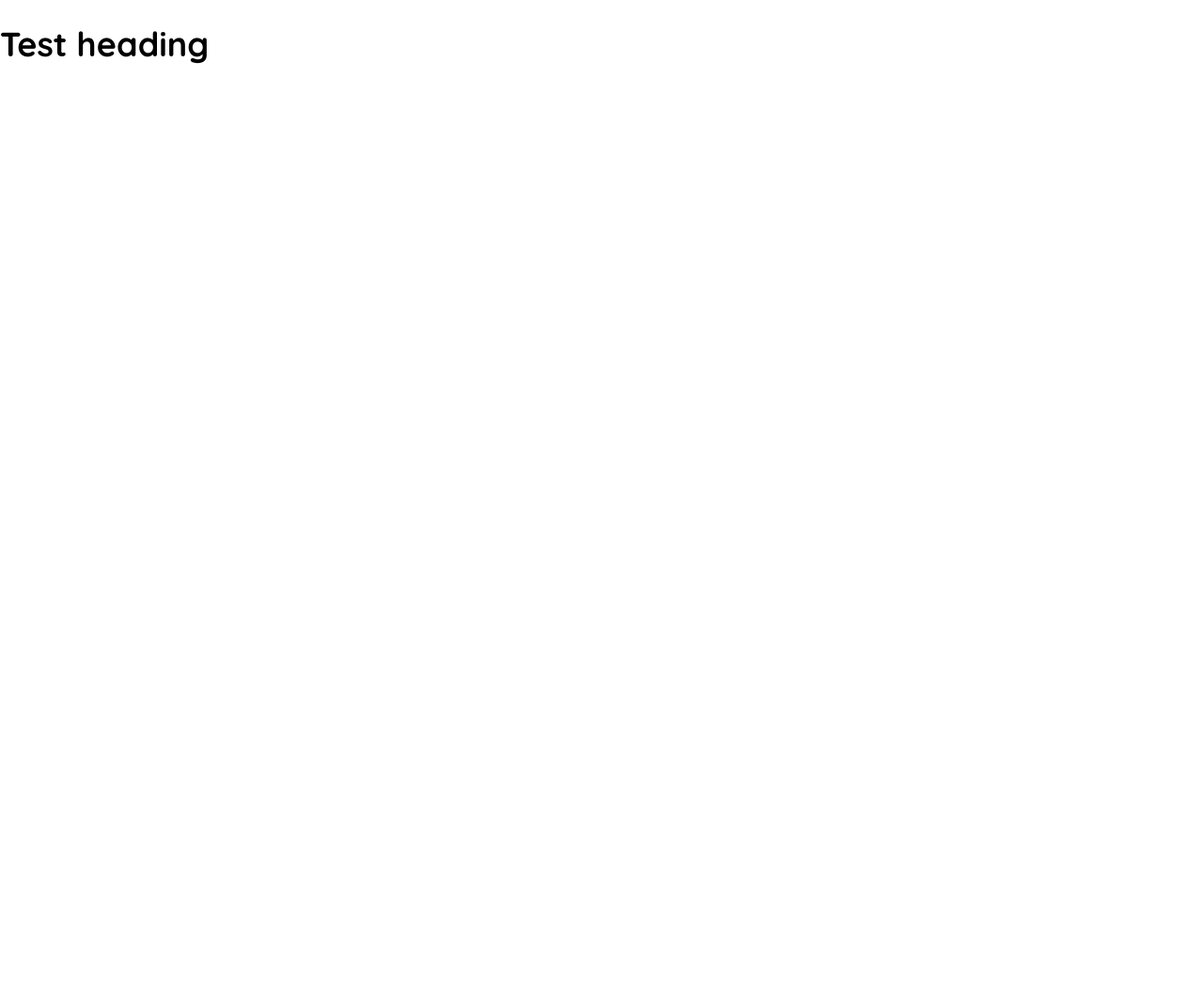
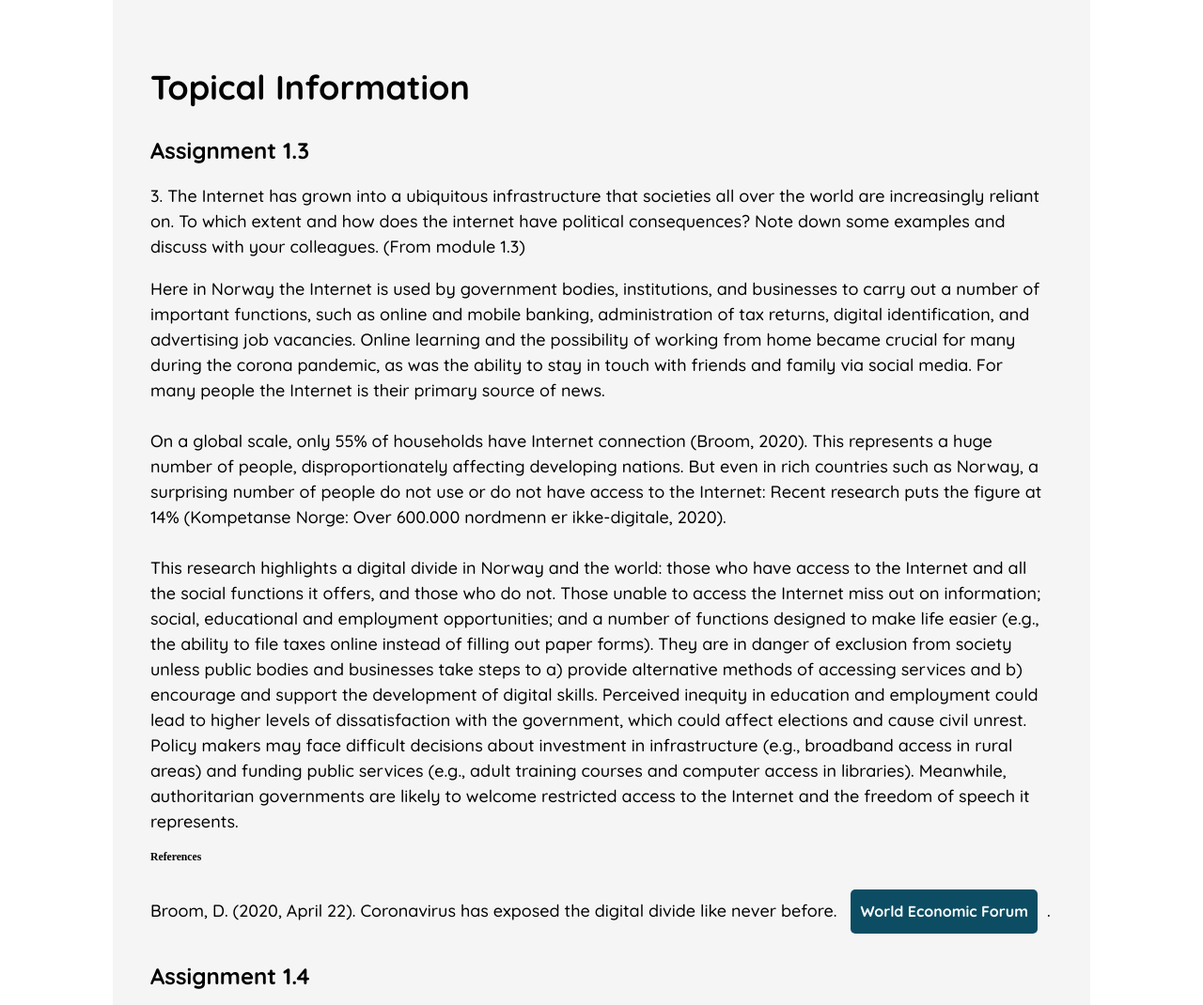
Before and after one commit to hakonem/DATA1200-Final-assignment, a plain HTML site: page pages/topical-information.html in a window 1280 px wide. Shown: the top 1070 px of the page at 94% size. Before the commit the page ends 800 px from the top, so only its background shows below. Drawn offline with Linux system fonts and the light colour scheme.

Commit message:
fylt inn på topical-information med overskrifter og linker

```diff
--- a/pages/topical-information.html
+++ b/pages/topical-information.html
@@ -11,6 +11,39 @@
     <title>Document</title>
 </head>
 <body>
-    <h1>Test heading</h1>
+<section>
+    <h1>Topical Information</h1>
+    <h2>Assignment 1.3</h2>
+    <p>
+        3. The Internet has grown into a ubiquitous infrastructure that societies all
+        over the world are increasingly reliant on. To which extent and how does the
+        internet have political consequences? Note down some examples and discuss with
+        your colleagues. (From module 1.3)
+    </p>
+    <p>
+        Here in Norway the Internet is used by government bodies, institutions, and businesses to carry out a number of important functions, such as online and mobile banking, administration of tax returns, digital identification, and advertising job vacancies. Online learning and the possibility of working from home became crucial for many during the corona pandemic, as was the ability to stay in touch with friends and family via social media. For many people the Internet is their primary source of news.<br><br>
+        On a global scale, only 55% of households have Internet connection (Broom, 2020). This represents a huge number of people, disproportionately affecting developing nations. But even in rich countries such as Norway, a surprising number of people do not use or do not have access to the Internet: Recent research puts the figure at 14% (Kompetanse Norge: Over 600.000 nordmenn er ikke-digitale, 2020).<br><br>
+        This research highlights a digital divide in Norway and the world: those who have access to the Internet and all the social functions it offers, and those who do not. Those unable to access the Internet miss out on information; social, educational and employment opportunities; and a number of functions designed to make life easier (e.g., the ability to file taxes online instead of filling out paper forms). They are in danger of exclusion from society unless public bodies and businesses take steps to a) provide alternative methods of accessing services and b) encourage and support the development of digital skills. Perceived inequity in education and employment could lead to higher levels of dissatisfaction with the government, which could affect elections and cause civil unrest. Policy makers may face difficult decisions about investment in infrastructure (e.g., broadband access in rural areas) and funding public services (e.g., adult training courses and computer access in libraries). Meanwhile, authoritarian governments are likely to welcome restricted access to the Internet and the freedom of speech it represents.<br>
+    </p>
+    <h3>References</h3>
+        <p>
+            Broom, D. (2020, April 22). Coronavirus has exposed the digital divide like never before. <a href = "https://www.weforum.org/agenda/2020/04/coronavirus-covid-19-pandemic-digital-divide-internet-data-broadband-mobbile/">World Economic Forum</a>. <br>
+</p>
+    <h2>Assignment 1.4</h2>
+    <p>
+
+        4. Consider the statement "The person who invented the train invented the train crash." What are your thoughts about the societal responsibility of innovators? (From module 1.4)<br><br>
+        It is unfair to place sole responsibility for the negative repercussions of new technologies on the shoulders of innovators when each one of us helps shape the role of technology in society. Innovators cannot be held accountable for user error or deliberate misuse; neither can they always predict how changes in societal values, demands and concerns will affect how their inventions are viewed or utilised.<br><br>
+        Innovators certainly have a responsibility to consider the implications of their creations in the near future; taking steps to mitigate any negative effects should be an integral part of the development process. Innovators should be transparent about the intentions of the technology and how it will work, and they should actively encourage discussion with a range of stakeholders, using feedback to refine plans. A recent example of this process at work is Apple’s plans to use new technology to combat the spread of child sexual abuse material (CSAM) online. The proposal – an algorithm which detects CSAM in photos stored in iCloud – has attracted criticism from consumers and research groups, who fear the impact this could have on citizens’ privacy (Apple criticised for system that detects child abuse, 2021). Having listened to objections from customers and campaigners, Apple have ‘decided to take additional time over the coming months to collect input and make improvements before releasing these critically important child safety features’ (Wakefield, 2021). It will be interesting to see how Apple adapt the technology to address these concerns, although it could be argued that they failed to anticipate anti-freedom arguments at a time when issues of personal freedom and privacy have been under much discussion.
+</p>
+    <h3>References</h3>
+    <p>
+        Apple criticised for system that detects child abuse. (2021, August 7). <a href ="https://www.bbc.com/news/technology-58124495">BBC News.</a><br>
+        Apple delays plan to scan iPhones for child abuse. Wakefield, J. (2021, September 3). <a href ="https://www.bbc.com/news/technology-58433647">BBC News</a>.
+
+    </p>
+
+    <a href="../index.html">Back to home</a>
+</section>
 </body>
 </html>
```
